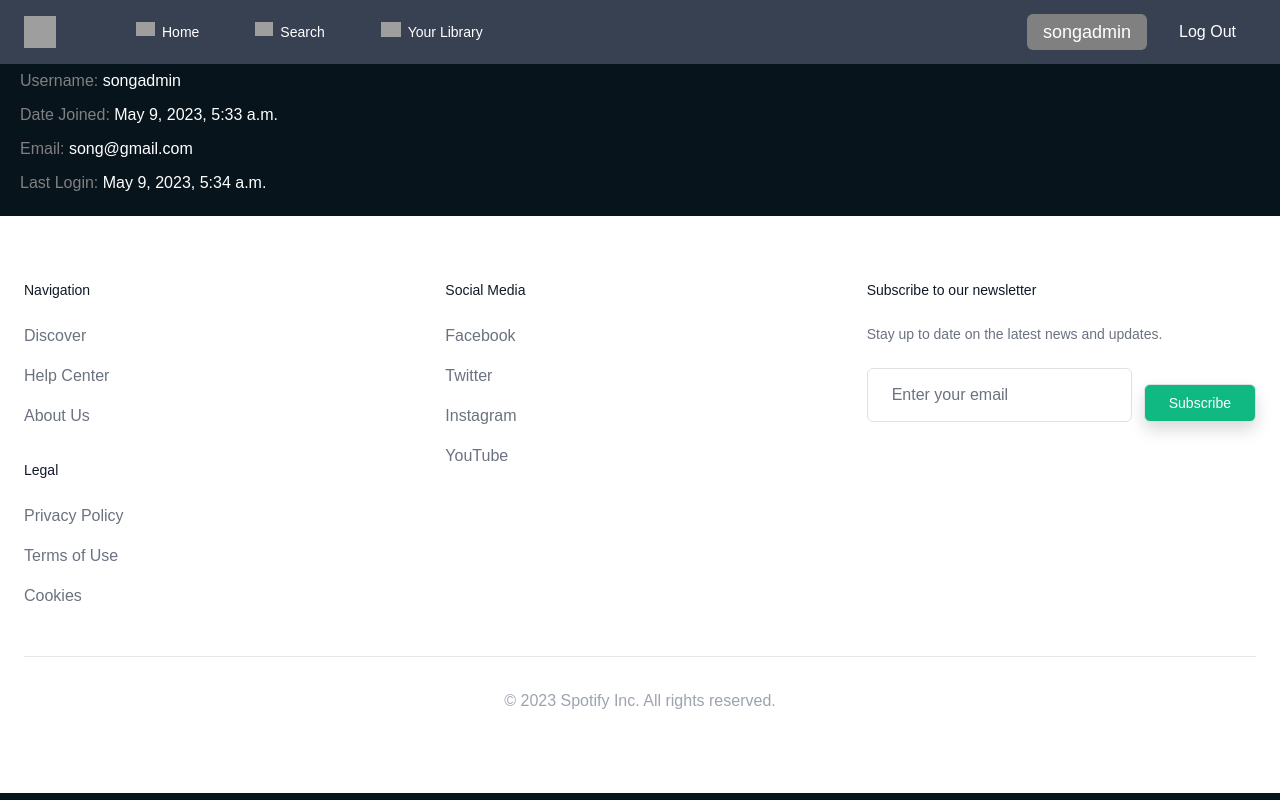
After one commit to nurzzaat/BackEnd_-2term-, a Django app: page /accounts/profile/ in a window 1280 px wide. The commit adds this page. Run offline with Django 4.2, Linux system fonts and the light colour scheme; a user stored in the database is signed in; some libraries are stand-ins or nearby versions; grey boxes are pictures that could not be loaded.

Commit message:
project without part Afer

```diff
--- a/review/urls.py
+++ b/review/urls.py
@@ -5,6 +5,7 @@ from django.conf.urls.static import static
 
 urlpatterns = [
     path('', views.album_list),
+    path('accounts/profile/', views.profile, name='profile'),
     path('login/', views.user_login, name="login"),
     path('register/', views.register, name="register"),
     path("logout_user", views.logout_user, name="logout"),
--- a/review/views.py
+++ b/review/views.py
@@ -160,3 +160,9 @@ def user_login(request):
 def logout_user(request):
     auth.logout(request)
     return redirect('albums')
+
+@login_required
+def profile(request):
+    user = request.user
+    permissions = user.get_all_permissions()
+    return render(request, 'profile.html', {'user': user, 'permissions': permissions})
--- a/templates/base.html
+++ b/templates/base.html
@@ -22,18 +22,19 @@
                 <div class="hidden md:block">
                     <div class="ml-10 flex items-baseline">
                         <a href="/albums/"
-                           class="ml-4 px-3 py-2 rounded-md text-sm font-medium text-gray-300 {% if request.path == '/albums/' %}active" style="color: white; background-color: gray;text-decoration: none{% else %}" style="color: white; text-decoration: none{% endif %}"><img
+                           class="ml-4 px-3 py-2 rounded-md text-sm font-medium text-gray-300 {% if request.path == '/albums/' or request.path == '/' %}active"
+                           style="color: white; background-color: gray;text-decoration: none{% else %}" style="color: white; text-decoration: none{% endif %}"><img
                                 style="float:left;margin-right:7px" width="19px" height="19px"
                                 src="https://icons.veryicon.com/png/128/miscellaneous/fs-icon/home-227.png"> Home</a>
 
                         <a href="{% url 'song_search' %}"
-                           id="2"
-                           class="ml-4 px-3 py-2 rounded-md text-sm font-medium text-gray-300 {% if request.path == '/search/' %}active" style="color: white; background-color: gray;text-decoration: none{% else %}" style="color: white; text-decoration: none{% endif %}"><img
+                           class="ml-4 px-3 py-2 rounded-md text-sm font-medium text-gray-300 {% if request.path == '/search/' %}active"
+                           style="color: white; background-color: gray;text-decoration: none{% else %}" style="color: white; text-decoration: none{% endif %}"><img
                                 style="float:left;margin-right:7px " width="18px" height="18px"
                                 src="https://icons.veryicon.com/png/o/business/official-icon-of-the-insurer/search-225.png">Search</a>
 
-                        <a id="3"
-                           class="ml-4 px-3 py-2 rounded-md text-sm font-medium text-gray-300 {% if request.path == '/my_library/' %}active" style="color: white; background-color: gray;text-decoration: none{% else %}" style="color: white; text-decoration: none{% endif %}"
+                        <a class="ml-4 px-3 py-2 rounded-md text-sm font-medium text-gray-300 {% if request.path == '/my_library/' %}active"
+                           style="color: white; background-color: gray;text-decoration: none{% else %}" style="color: white; text-decoration: none{% endif %}"
                                 {% if user.is_authenticated %} href="{% url 'my_library' %}"
                                 {% else %} onclick="authenticate()" href="#"{% endif %}><img
                                 style="float:left;margin-right:7px " width="20px" height="20px"
@@ -43,13 +44,17 @@
             </div>
             <div class="hidden md:block">
                 <div class="ml-4 flex items-center md:ml-6">
-
                     <div class="ml-3 relative">
                         <div>
-                            <button style="float: left;margin-right: 30px" class="flex text-sm border-2 border-transparent rounded-full focus:outline-none focus:border-white transition duration-150 ease-in-out"
+                            <button style="float: left;margin-right: 30px"
+                                    class="flex text-sm border-2 border-transparent rounded-full focus:outline-none focus:border-white transition duration-150 ease-in-out"
                                     id="user-menu" aria-label="User menu" aria-haspopup="true">
                                 {% if user.is_authenticated %}
-                                    <span><a style="color: white;text-decoration:none;font-size: 18px" href="#">{{ request.user }}</a></span>
+                                    <span>
+                                    <a href="{% url 'profile' %}"
+                                       class="ml-4 px-3 py-2 rounded-md text-sm font-medium text-gray-300 {% if request.path == '/accounts/profile/' %}active"
+                                       style="color: white; background-color: gray;font-size: 18px;text-decoration: none{% else %}" style="color: white;text-decoration:none;font-size: 18px{% endif %}">{{ request.user }}</a>
+                                    </span>
                                 {% endif %}
                             </button>
 
--- /dev/null
+++ b/templates/profile.html
@@ -0,0 +1,14 @@
+{% extends "base.html" %}
+
+{% block title %}Profile{% endblock %}
+
+{% block content %}
+    <div>
+    <ul>
+      <li style="padding: 5px 0"><span style="color: grey;padding: 10px 0 10px 20px">Username:    <span style="color: white;">{{ user.username }} </span></span></li>
+      <li style="padding: 5px 0"><span style="color: grey;padding: 10px 0 10px 20px">Date Joined: <span style="color: white;">{{ user.date_joined }} </span></span></li>
+        <li style="padding: 5px 0"><span style="color: grey;padding: 10px 0 10px 20px">Email: <span style="color: white;">{{ user.email }}</span></span></li>
+        <li style="padding: 5px 0"><span style="color: grey;padding: 10px 0 10px 20px">Last Login: <span style="color: white;">{{ user.last_login }}</span></span></li>
+  </ul>
+    </div>
+{% endblock %}
```
Also changed, not shown: db.sqlite3.
